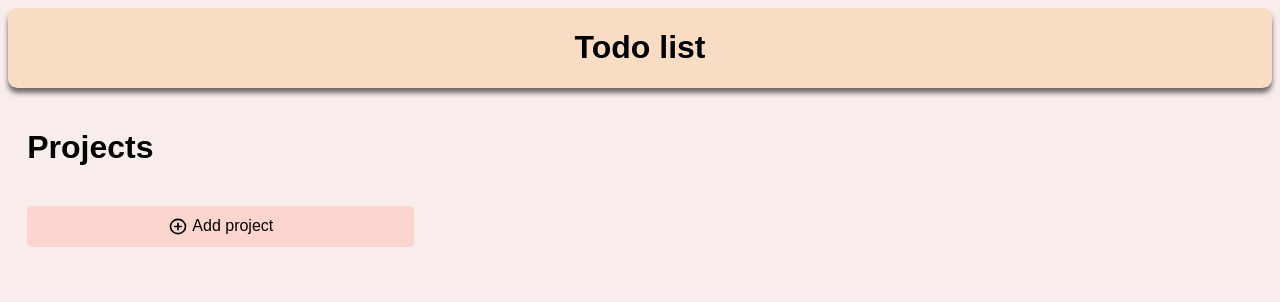
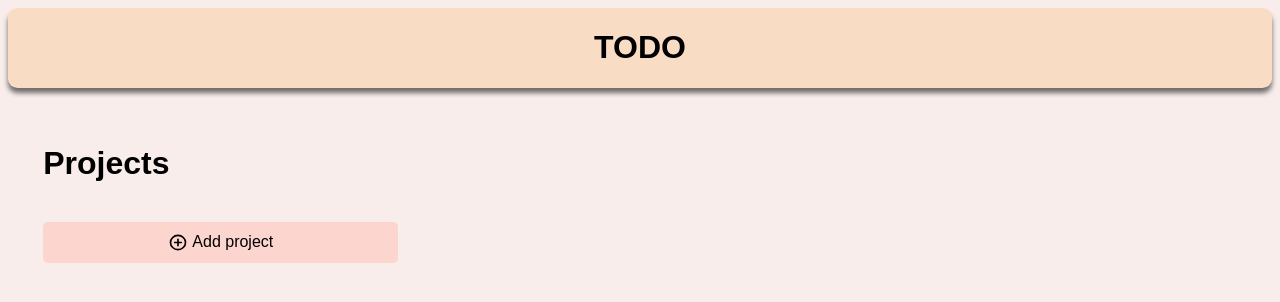
Before and after one commit to asiill/todo-list-app, a plain HTML site: page index.html in a window 1280 px wide. Drawn offline with Linux system fonts and the light colour scheme; a web font is replaced by a local one.

Commit message:
Update header

```diff
--- a/index.html
+++ b/index.html
@@ -8,7 +8,7 @@
     <script src="main.js" defer></script>
 </head>
 <body>
-    <div id="header"><h1>Todo list</h1></div>
+    <div id="header"><h1>TODO</h1></div>
     <div id="content"></div>
 </body>
 </html>
--- a/style.css
+++ b/style.css
@@ -90,6 +90,8 @@ img {
     display: flex;
     flex-direction: column;
     gap: 0.6rem;
+
+    padding: 1rem;
 }
 
 .project-list {
```
